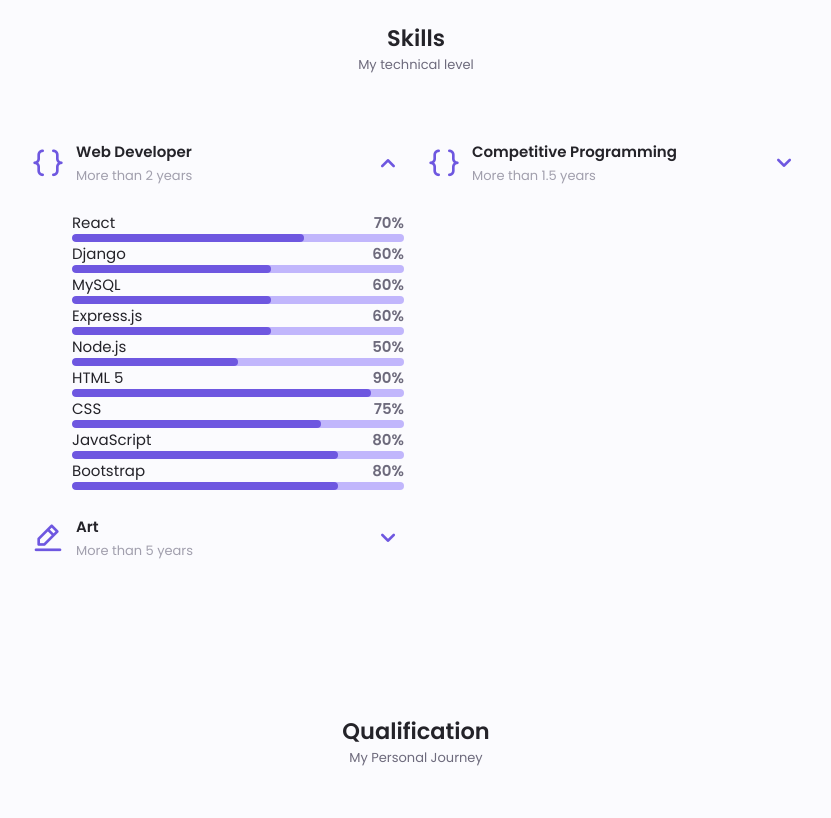
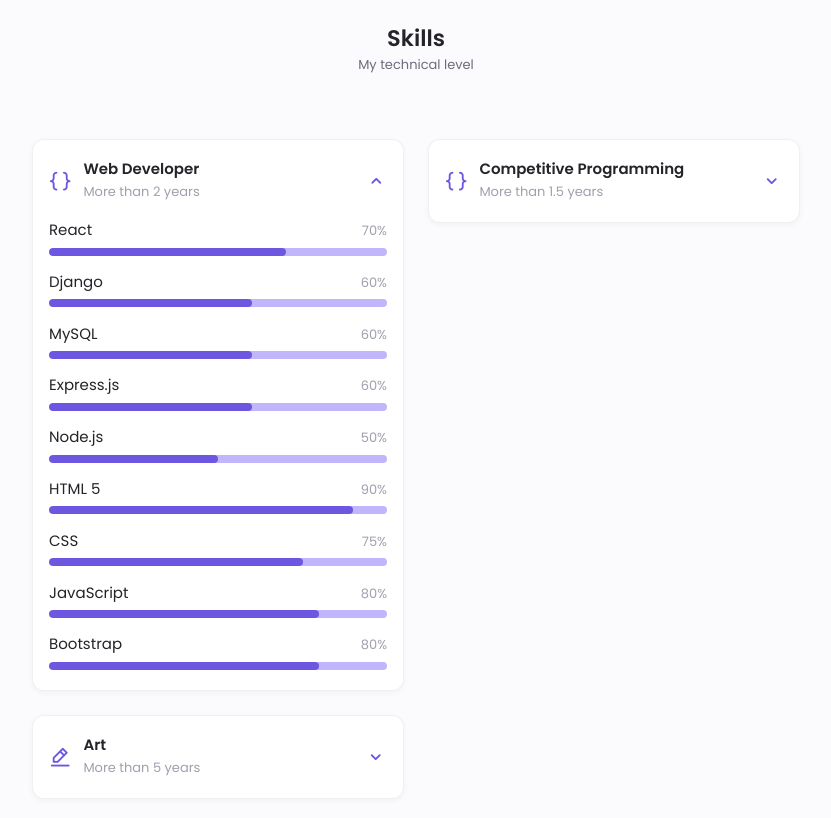
Before and after one commit to Saakshij4/portfolio, a plain HTML site: page index.html in a window 1280 px wide. Shown: the part 1480-2298 px from the top of the page, without its empty margins (224-1055 px from the left). Drawn offline with nearby package versions, Linux system fonts and the light colour scheme.

Commit message:
Update styles.css

```diff
--- a/styles.css
+++ b/styles.css
@@ -401,128 +401,110 @@
 
 
 
-/* Skills section */
-.skills__container{
-  row-gap: 0;
+/* Skills section *//* ------- Skills (layout + alignment) ------- */
+.skills__container {
+  display: grid;
+  gap: 1.5rem;
 }
 
-.skills__header{
-  display: flex;
+/* 2 columns on wider screens */
+@media (min-width: 992px) {
+  .skills__container {
+    grid-template-columns: repeat(2, minmax(0, 1fr));
+    align-items: start;
+  }
+}
+
+.skills__content {
+  background: var(--container-color);
+  border: 1px solid rgba(0,0,0,.06);
+  border-radius: .75rem;
+  padding: 1.25rem 1rem;
+  box-shadow: 0 2px 6px rgba(0,0,0,.04);
+}
+
+/* Header row: icon | titles | arrow */
+.skills__header {
+  display: grid;
+  grid-template-columns: auto 1fr auto;
   align-items: center;
-  margin-bottom: var(--mb-2-5);
+  column-gap: .75rem;
   cursor: pointer;
 }
 
 .skills__icon,
-.skills__arrow{
-  font-size: 2rem;
+.skills__arrow {
+  font-size: 1.4rem;
   color: var(--first-color);
 }
 
-.skills__icon{
-  margin-right: var(--mb-0-75);
+.skills__title {
+  font-size: var(--h3-font-size);
+  line-height: 1.2;
 }
 
-.skills__title{
-  font-size: var(--h3-font-size);
+.skills__subtitle {
+  display: block;
+  font-size: var(--small-font-size);
+  color: var(--text-color-light);
+  margin-top: .25rem;
 }
 
-.skills__subtitle{
+.skills__arrow { transition: transform .35s ease; }
+
+/* Items list */
+.skills__list {
+  margin-top: 1rem;
+  display: grid;
+  gap: .9rem;
+}
+
+.skills__item { width: 100%; }
+
+.skills__titles {
+  display: flex;
+  justify-content: space-between;
+  align-items: baseline;
+  margin-bottom: .4rem;
+}
+
+.skills__name {
+  font-size: var(--normal-font-size);
+  font-weight: var(--font-medium);
+}
+
+.skills__number {
   font-size: var(--small-font-size);
   color: var(--text-color-light);
 }
 
-.skills__arrow{
-  margin-left: auto;
-  transition: .4s;
-}
-
-.skills__list{
-  row-gap: 1.5rem;
-  padding-left: 2.7rem;
-}
-
-.skills__titles{
-  display: flex;
-  justify-content: space-between;
-  margin-bottom: var(--mb-0-5);
-}
-
-.skills__name{
-  font-size: var(--normal-font-size);
-  font-weight: var(--font-medium);
-}
-
-.skills__bar,
-.skills__percentage{
-  height: 5px;
-  border-radius: .25rem;
-}
-
-.skills__bar{
-  background-color: var(--first-color-lighter);
-}
-
-.skills__percentage{
-  display: block;
-  background-color: var(--first-color);
-}
-
-.skills__html{
-  width: 90%;
-}
-.skills__css{
-  width: 75%;
-}
-.skills__js{
-  width:50%;
-}
-.skills__boots{
-  width: 70%;
-}
-
-
-.skills__java{
-  width:60%;
-}
-.skills__c{
-  width:60%;
-}
-.skills__cpp{
-  width:50%;
-}
-.skills__python{
-  width:30%;
-}
-
-
-.skills__pencils{
-  width:70%;
-}
-.skills__painting{
-  width:60%;
-}
-.skills__anime{
-  width:60%;
-}
-.skills__canvas{
-  width:40%;
-}
-
-
-.skills__close .skills__list{
-  height:0;
+/* Progress bar */
+.skills__bar {
+  height: 8px;
+  background: var(--first-color-lighter);
+  border-radius: 4px;
   overflow: hidden;
 }
 
-.skills__open .skills__list{
-  height: max-content;
-  margin-bottom: var(--mb-2-5);
+.skills__percentage {
+  display: block;
+  height: 100%;
+  background: var(--first-color);
+  border-radius: 4px;
 }
 
-.skills__open .skills__arrow{
-  transform: rotate(-180deg);
-}
+/* widths */
+.skills__react{width:70%} .skills__django{width:60%} .skills__mysql{width:60%}
+.skills__express{width:60%} .skills__node{width:50%} .skills__html{width:90%}
+.skills__css{width:75%} .skills__js{width:80%} .skills__boots{width:80%}
+.skills__java{width:60%} .skills__c{width:60%} .skills__cpp{width:50%}
+.skills__python{width:30%} .skills__pencils{width:70%} .skills__painting{width:60%}
+.skills__anime{width:60%} .skills__canvas{width:40%}
+
+/* accordion behavior */
+.skills__close .skills__list { height: 0; overflow: hidden; margin-top: 0; }
+.skills__open  .skills__list { height: auto; }
+.skills__open  .skills__arrow { transform: rotate(-180deg); }
 
 /* QUALIFICATION */
 .qualification__tabs{
@@ -1209,106 +1191,3 @@
     grid-template-columns: repeat(2, 1fr);
   }
 } */
-
-
-./* Skills Section */
-.skills__container {
-  row-gap: 2rem;
-}
-
-.skills__header {
-  display: flex;
-  align-items: center;
-  margin-bottom: var(--mb-1-5);
-  cursor: pointer;
-}
-
-.skills__icon,
-.skills__arrow {
-  font-size: 2rem;
-  color: var(--first-color);
-}
-
-.skills__icon {
-  margin-right: var(--mb-0-75);
-}
-
-.skills__titles {
-  font-size: var(--h3-font-size);
-  font-weight: var(--font-semi-bold);
-}
-
-.skills__subtitle {
-  font-size: var(--small-font-size);
-  color: var(--text-color-light);
-}
-
-.skills__arrow {
-  margin-left: auto;
-  transition: transform 0.4s;
-}
-
-.skills__list {
-  row-gap: 1rem;
-  padding-left: 2.5rem;
-}
-
-.skills__titles-bar {
-  display: flex;
-  justify-content: space-between;
-  margin-bottom: 0.5rem;
-}
-
-.skills__name {
-  font-size: var(--normal-font-size);
-  font-weight: var(--font-medium);
-}
-
-/* Skill bar */
-.skills__bar {
-  height: 8px;
-  background: var(--first-color-lighter);
-  border-radius: 4px;
-  overflow: hidden;
-}
-
-.skills__percentage {
-  display: block;
-  height: 100%;
-  background: var(--first-color);
-  border-radius: 4px;
-}
-
-/* Widths for each skill */
-.skills__react { width: 70%; }
-.skills__django { width: 60%; }
-.skills__mysql { width: 60%; }
-.skills__express { width: 60%; }
-.skills__node { width: 50%; }
-.skills__html { width: 90%; }
-.skills__css { width: 75%; }
-.skills__js { width: 80%; }
-.skills__boots { width: 80%; }
-.skills__java { width: 60%; }
-.skills__c { width: 60%; }
-.skills__cpp { width: 50%; }
-.skills__python { width: 30%; }
-.skills__pencils { width: 70%; }
-.skills__painting { width: 60%; }
-.skills__anime { width: 60%; }
-.skills__canvas { width: 40%; }
-
-/* Open/close animation */
-.skills__close .skills__list {
-  height: 0;
-  overflow: hidden;
-}
-
-.skills__open .skills__list {
-  height: auto;
-  margin-bottom: var(--mb-1-5);
-}
-
-.skills__open .skills__arrow {
-  transform: rotate(-180deg);
-}
```
